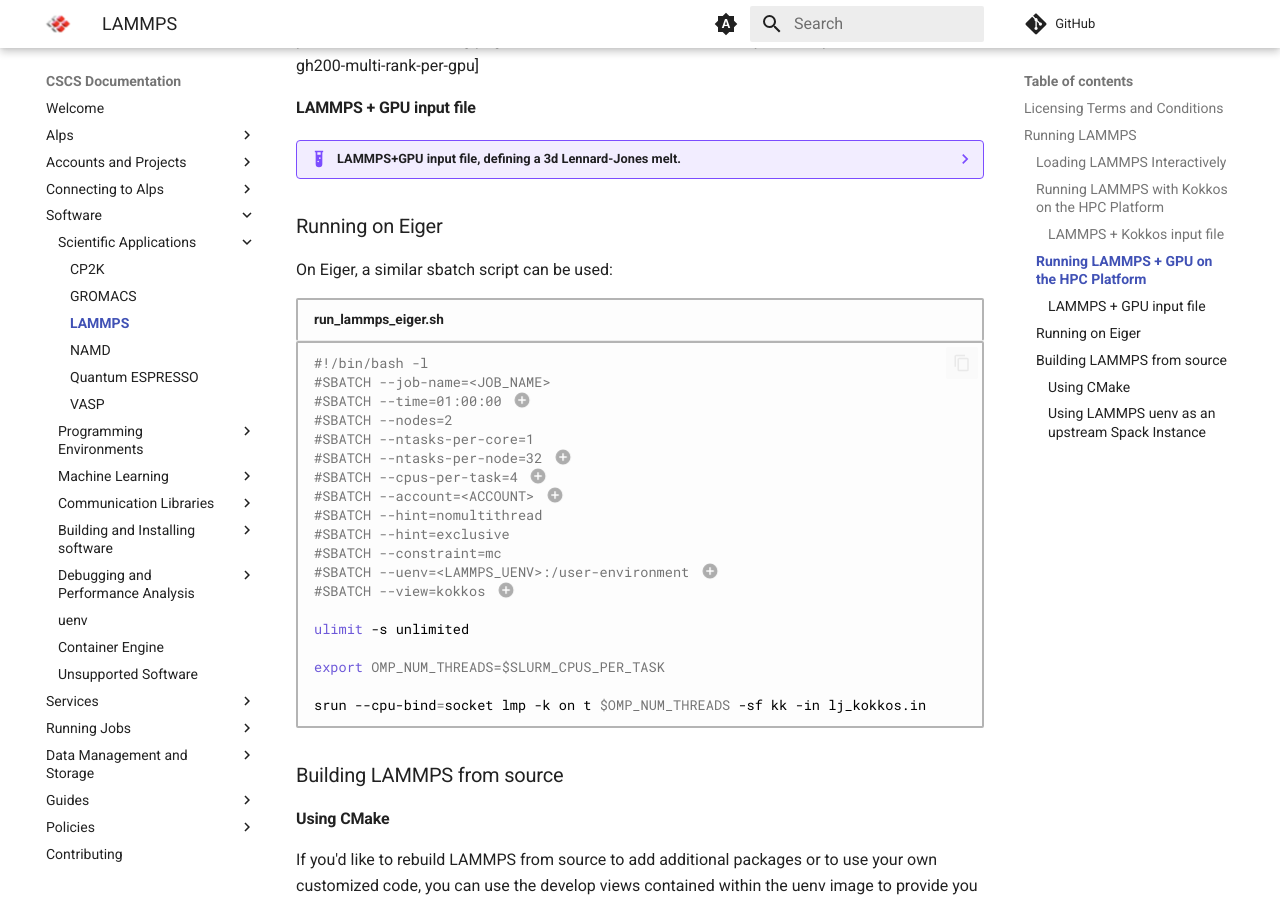
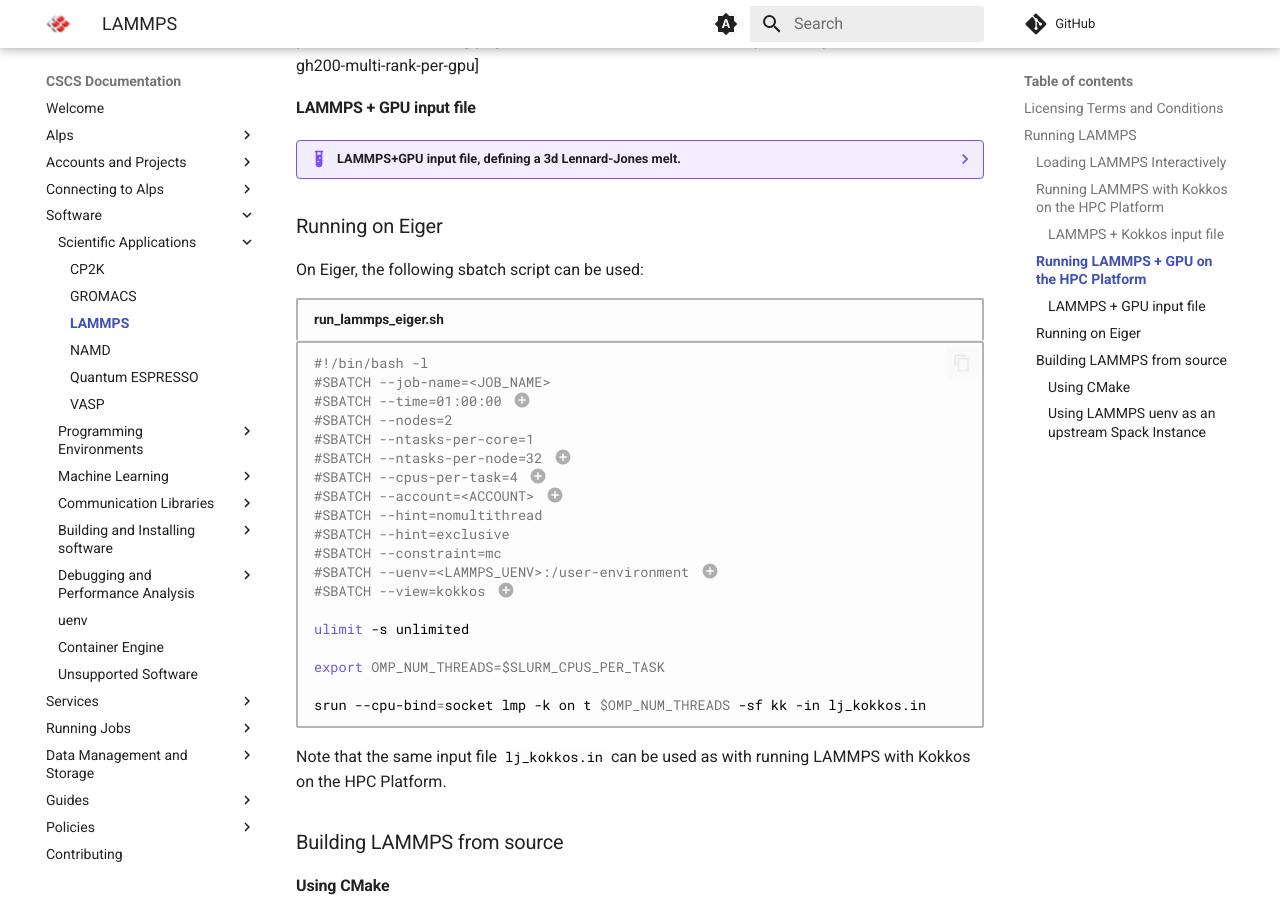
Before and after one commit to nickjbrowning/cscs-docs, an MkDocs documentation site: the page built from docs/software/sciapps/lammps.md, in a window 1280 px wide and 900 px high, scrolled down 3293 px. Built offline with MkDocs 1.6.1 and Material for MkDocs 9.7.7, drawn with Linux system fonts in a browser that asks for light colours; comment, search, counter and statistics services are not loaded.

Commit message:
comment.

````diff
--- a/docs/software/sciapps/lammps.md
+++ b/docs/software/sciapps/lammps.md
@@ -226,7 +226,7 @@
 
 ### Running on Eiger
 
-On Eiger, a similar sbatch script can be used:
+On Eiger, the following sbatch script can be used:
 
 ```bash title="run_lammps_eiger.sh"
 #!/bin/bash -l
@@ -256,6 +256,8 @@
 4. Change `<ACCOUNT>` to your project account name.
 5. Change `<LAMMPS_UENV>` to the name (or path) of the LAMMPS uenv you want to use.
 6. Enable the `kokkos` uenv view.
+
+Note that the same input file `lj_kokkos.in` can be used as with running LAMMPS with Kokkos on the HPC Platform.
 
 ### Building LAMMPS from source
 
````
